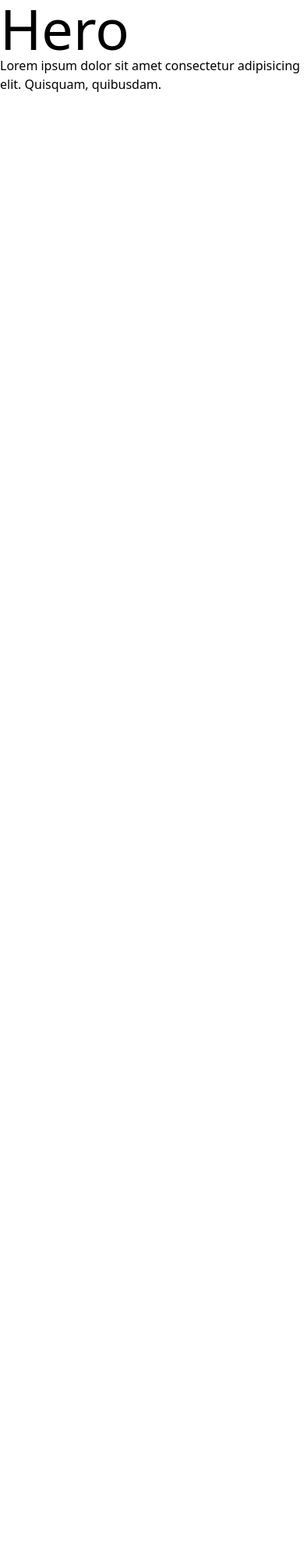
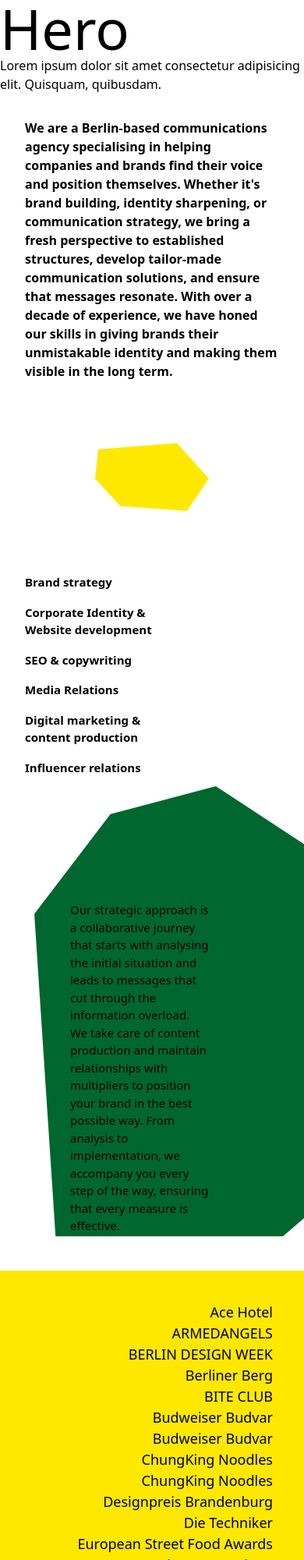
Before and after one commit to BabrahUSA20/Website-G-6, a website: page index.html in a window 390 px wide. Shown: the top 2000 px of the page at 78% size. Before the commit the page ends 844 px from the top, so only its background shows below. Drawn offline with nearby package versions, Linux system fonts and the light colour scheme; files that its build step writes are made by us from their sources.

Commit message:
strategy update

```diff
--- a/index.html
+++ b/index.html
@@ -54,6 +54,7 @@
     loadComponents("hero", "src/sections/hero.html");
 
     loadComponents("contact", "src/sections/contact.html");
+    loadComponents("strategy", "src/sections/strategy.html");
     loadComponents("footer", "src/sections/footer.html");
   };
 </script>
@@ -61,7 +62,9 @@
 <body>
   <div id="header"></div>
   <div id="hero"></div>
+
   <div id="contact"></div>
+  <div id="strategy"></div>
   <div id="footer"></div>
 </body>
 </html>
--- a/src/sections/strategy.html
+++ b/src/sections/strategy.html
@@ -0,0 +1,140 @@
+<div>
+    <div class="p-8 flex flex-col font-semibold md:flex md:flex-col md:m-20 ">
+        <div class=" md:text-[24px] md:w-[85%] ">
+            <p>We are a Berlin-based communications agency specialising in helping companies and brands find their voice
+                and
+                position themselves. Whether it's brand building, identity sharpening, or communication strategy, we
+                bring a
+                fresh perspective to established structures, develop tailor-made communication solutions, and ensure
+                that
+                messages resonate. With over a decade of experience, we have honed our skills in giving brands their
+                unmistakable identity and making them visible in the long term.</p>
+        </div>
+
+        <div class="flex justify-center mt-20">
+            <svg width="146" height="87" viewBox="0 0 146 87" fill="none" xmlns="http://www.w3.org/2000/svg" class="md:hidden">
+                <path d="M4.1483 8.01316L0 45.7895L32.377 80.756L117.974 87L146 45.4773L104.821 0L4.1483 8.01316Z" fill="#FFE800"/>
+                </svg>
+
+                <svg width="196" height="99" viewBox="0 0 196 99" fill="none" xmlns="http://www.w3.org/2000/svg" class="hidden md:block">
+                    <path d="M5.56895 9.11842L0 52.1053L43.465 91.8947L158.376 99L196 51.75L140.718 0L5.56895 9.11842Z" fill="#FFE800"/>
+                    </svg>
+
+        </div>
+
+
+
+        <div class="lg:flex">
+            <ul class=" text-[15px] flex list-none flex-col gap-4 w-[50%] mt-20 md:text-[24px] md:w-[70%] ">
+                <li>Brand strategy</li>
+                <li>Corporate Identity & Website development</li>
+                <li>SEO & copywriting</li>
+                <li>Media Relations</li>
+                <li>Digital marketing & content production</li>
+                <li>Influencer relations </li>
+
+            </ul>
+            <div class="">
+                <div class="md:flex md:justify-end ">
+                    <svg weight="368" height="602" md:weight="245" md:height="446" md:viewBox="0 0 245 446 "
+                        viewBox="0 0 368 602" fill="none" xmlns="http://www.w3.org/2000/svg"
+                        class="md:flex md:place-content-end p-3  md:justify-end relative">
+                        <path
+                            d="M32.868 669.809L226.223 693.519L408.165 536.515L408.165 109.499L242.559 0.974922L101.715 38.3282L0.0324323 171.696L32.868 669.809Z"
+                            fill="#00672E" />
+
+                    </svg>
+                    <p class="max-w-[35%] min-w-[50%] absolute  -mt-[450px] ml-[50px] p-2 md:my-[200px]  md:w-[40%] md:ml-[150px]  md:mr-[200px] lg:mr-[200px] font-medium text-[15px]">Our strategic approach is a collaborative journey that starts with analysing the
+                        initial situation and leads to messages that cut through the information overload. We take care
+                        of content production and maintain relationships with multipliers to position your brand in the
+                        best possible way. From analysis to implementation, we accompany you every step of the way,
+                        ensuring that every measure is effective.</p>
+
+                </div>
+
+
+
+
+            </div>
+
+
+
+        </div>
+
+    </div>
+
+    <div class="bg-[#FFE800]  [clip-path:polygon(0%_0%,_100%_0%,_100%_97.76%,_31.73%_100%,_0%_97.76%)]">
+        <div class="flex text-end justify-end lg:p-20 text-[18px] p-10">
+            <ul>
+                <li> Ace Hotel
+                </li>
+                <li> ARMEDANGELS
+                </li>
+                <li> BERLIN DESIGN WEEK
+                </li>
+                <li> Berliner Berg
+                </li>
+                <li> BITE CLUB
+                </li>
+                <li> Budweiser Budvar
+                </li>
+                <li> Budweiser Budvar
+                </li>
+                <li> ChungKing Noodles
+                </li>
+                <li> ChungKing Noodles
+                </li>
+                <li> Designpreis Brandenburg
+                </li>
+                <li> Die Techniker
+                </li>
+                <li> European Street Food Awards
+                </li>
+                <li> Grundmann Dentistry
+                </li>
+                <li> HORNBACH Werkstück
+                </li>
+                <li> HORNBACH macht Schule
+                </li>
+                <li> iF Design
+                </li>
+                <li> Kopka
+                </li>
+                <li> KLH Maßschuhe
+                </li>
+                <li> Lode & Stijn
+                </li>
+                <li> Luya
+                </li>
+                <li> MEISSEN
+                </li>
+                <li> MEISSEN IKONEN
+                </li>
+                <li> Motel Beer & Coffee
+                </li>
+                <li> PAPER & TEA
+                </li>
+                <li> rocket & basil
+                </li>
+                <li> Seeberger Gruppe
+                </li>
+                <li> Shiori
+                </li>
+                <li> SPOC Magazin
+                </li>
+                <li>stocubo</li>
+                <li> STUR
+                </li>
+                <li> World of Coffee
+                </li>
+                <li>yamo</li>
+            </ul>
+
+        </div>
+
+
+
+    </div>
+
+
+</div>
```
Also changed, not shown: src/output.css (added).
